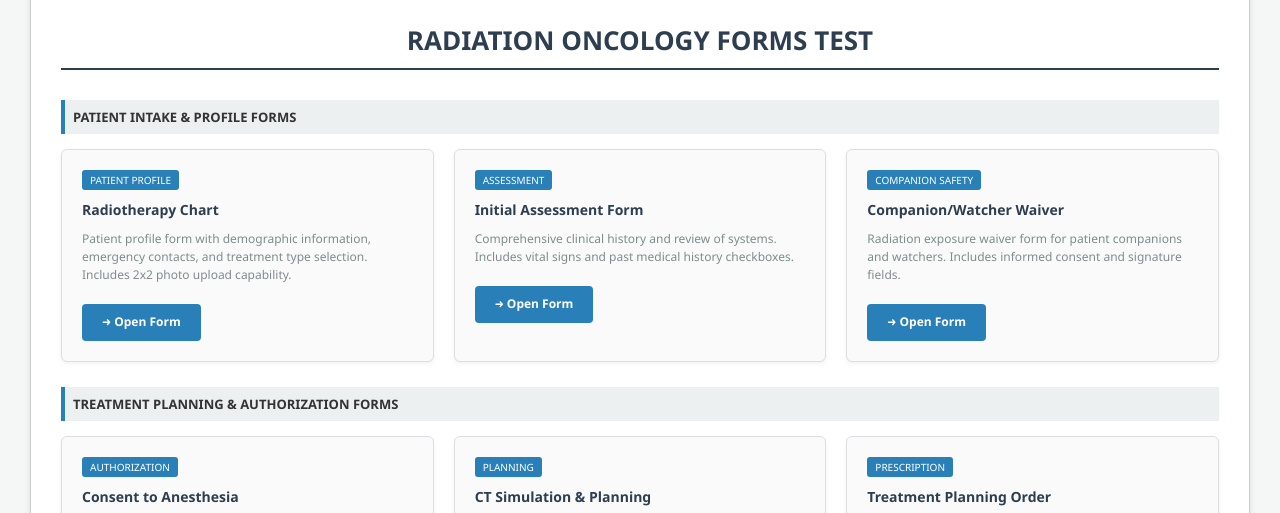
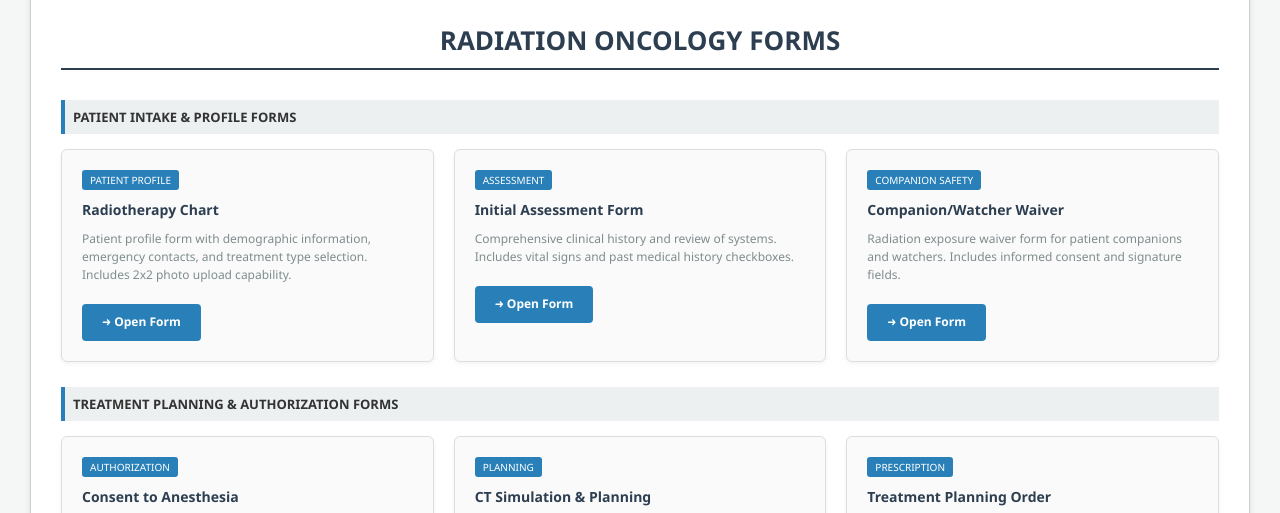
Before and after one commit to KCCI-Bryce/onco, a website: page index.html in a window 1280 px wide. Shown: the part 218-731 px from the top of the page. Drawn offline with Linux system fonts and the light colour scheme.

Commit message:
Update index.html
removed test n shits

```diff
--- a/index.html
+++ b/index.html
@@ -55,7 +55,7 @@
         </div>
     </div>
 
-    <h1>Radiation Oncology Forms  test </h1>
+    <h1>Radiation Oncology Forms</h1>
 
 
 
```
